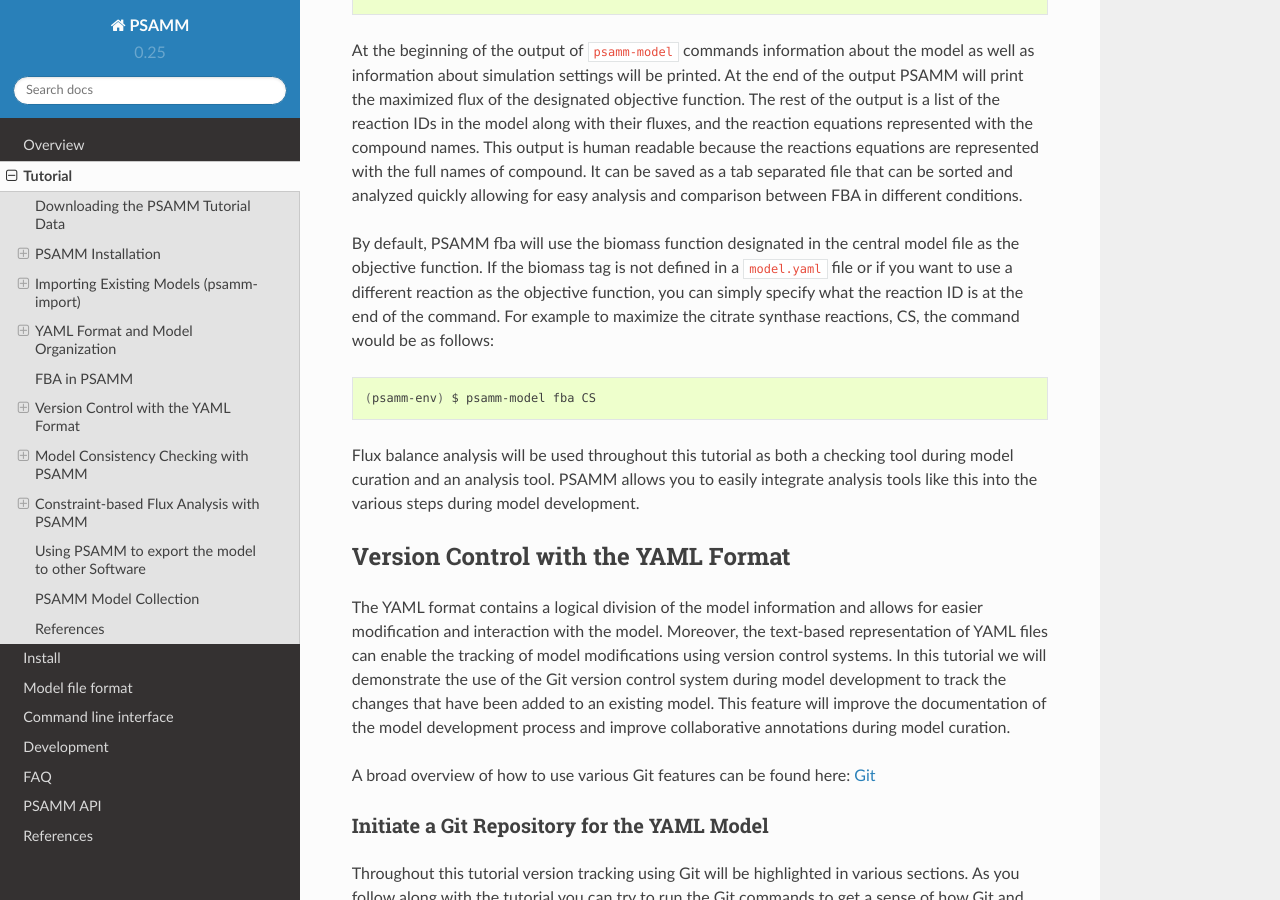
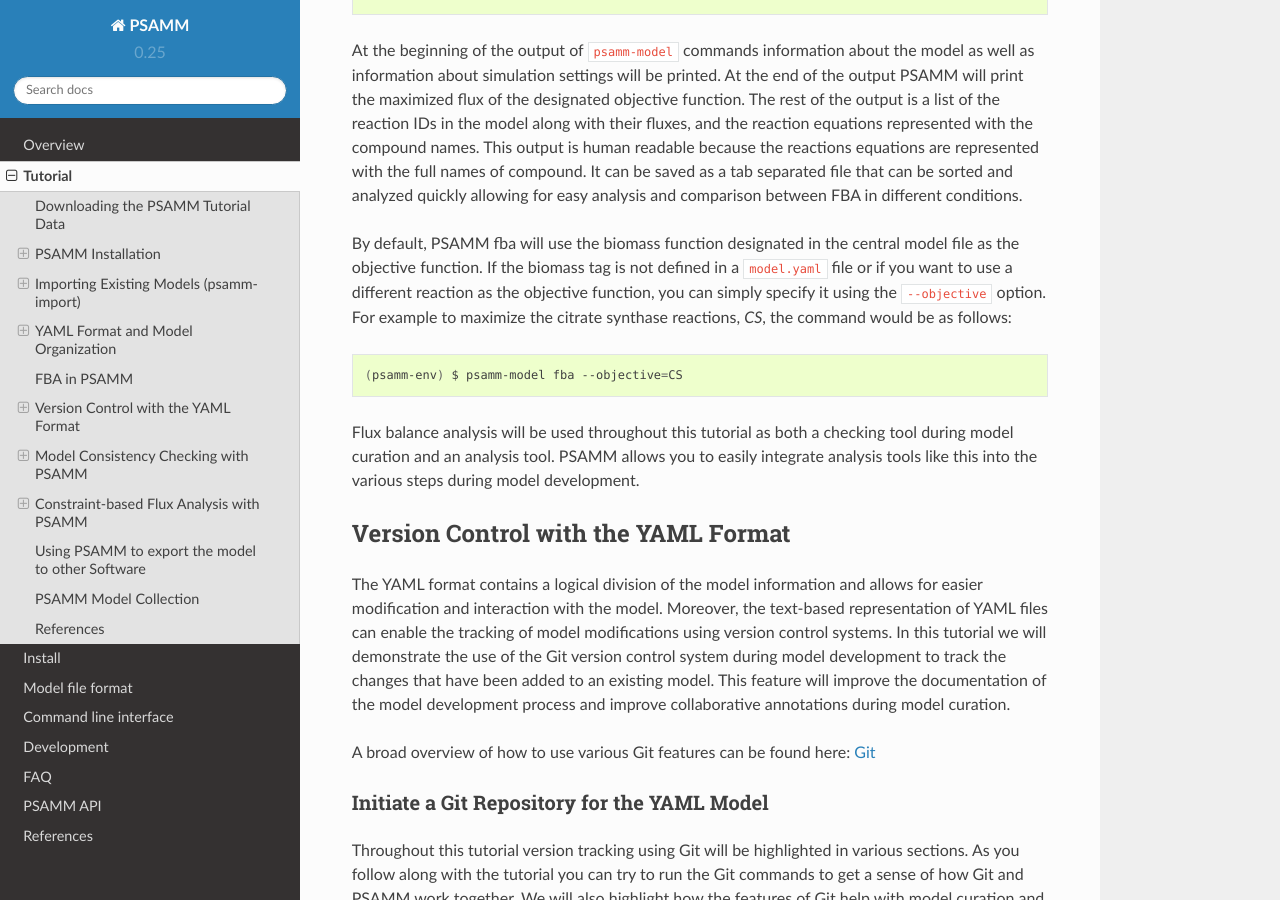
Before and after one commit to zhanglab/psamm, a Sphinx documentation site: the page built from docs/tutorial.rst, in a window 1280 px wide and 900 px high, scrolled down 15368 px. Built offline with Sphinx 7.4.7 and the Read the Docs theme 2.0.0, drawn with Linux system fonts in a browser that asks for light colours.

Commit message:
docs: Update docs for --objective option

```diff
--- a/docs/commands.rst
+++ b/docs/commands.rst
@@ -75,14 +75,14 @@
 
 .. code-block:: shell
 
-    $ psamm-model fba ATPM
+    $ psamm-model fba --objective=ATPM
 
 By default, this performs a standard FBA and the result is output as
 tab-separated values with the reaction ID, the reaction flux and the reaction
 equation. If the parameter ``--loop-removal`` is given, the flux of the
 internal reactions is further constrained to remove internal loops
 [Schilling00]_. Loop removal is more time-consuming and under normal
-cicumstances the biomass reaction flux will *not* change in response to the
+circumstances the biomass reaction flux will *not* change in response to the
 loop removal (only internal reaction fluxes may change). The ``--loop-removal``
 option is followed by ``none`` (no loop removal), ``tfba`` (removal using
 thermodynamic constraints), or ``l1min`` (L1 minimization of the fluxes). For
@@ -98,7 +98,7 @@
 This command will find the possible flux range of each reaction when the
 biomass is at the maximum value [Mahadevan03]_. The command will use the
 biomass reaction specified in the model definition, or alternatively, a
-reaction can be given on the command line.
+reaction can be given on the command line following the ``--objective`` option.
 
 .. code-block:: shell
 
--- a/docs/tutorial.rst
+++ b/docs/tutorial.rst
@@ -832,13 +832,13 @@
 By default, PSAMM fba will use the biomass function designated in the central
 model file as the objective function. If the biomass tag is not defined in a
 ``model.yaml`` file or if you want to use a different reaction as the
-objective function, you can simply specify what the reaction ID is at the
-end of the command. For example to maximize the citrate synthase reactions,
-CS, the command would be as follows:
-
-.. code-block:: shell
-
-    (psamm-env) $ psamm-model fba CS
+objective function, you can simply specify it using the ``--objective`` option.
+For example to maximize the citrate synthase reactions, `CS`, the command would
+be as follows:
+
+.. code-block:: shell
+
+    (psamm-env) $ psamm-model fba --objective=CS
 
 Flux balance analysis will be used throughout this tutorial as both a checking
 tool during model curation and an analysis tool. PSAMM allows you to easily
@@ -1102,7 +1102,7 @@
 
 .. code-block:: shell
 
-    (psamm-env) $ psamm-model fba FRUKIN --all-reactions
+    (psamm-env) $ psamm-model fba --objective=FRUKIN --all-reactions
 
 It can be seen from this simulation that the `FRUKIN` reaction is now being
 used and that the fluxes through the network have changed from when the biomass
```
